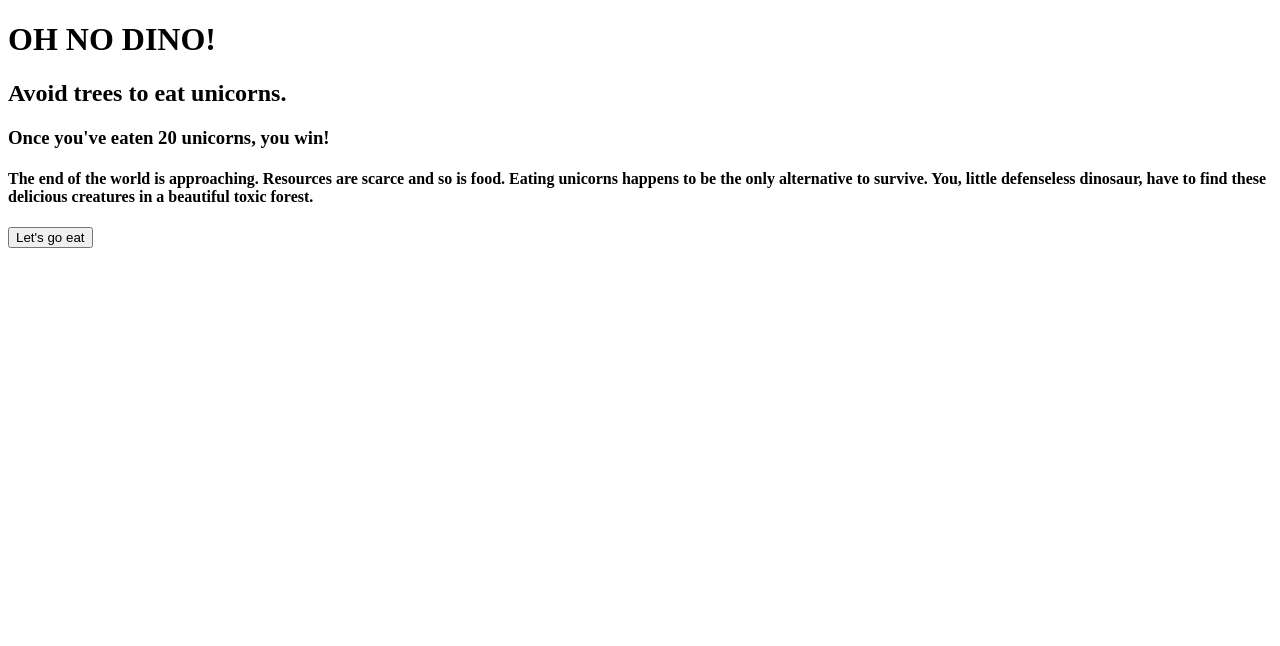
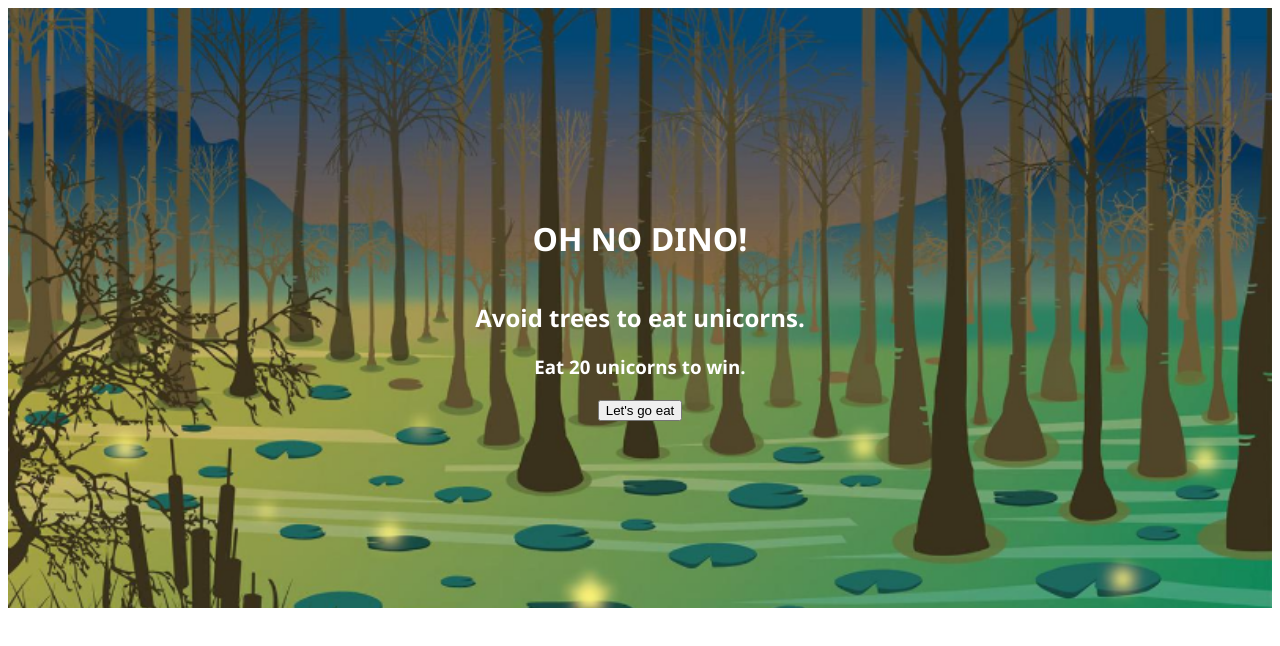
Before and after one commit to justinebenevent/Oh-No-Dino, a plain HTML site: page index.html in a window 1280 px wide. Drawn offline with Linux system fonts and the light colour scheme.

Commit message:
udpate win, splash and game over screen, ReadMe added

```diff
--- a/GameOverScreen.html
+++ b/GameOverScreen.html
@@ -1,10 +1,21 @@
 <!DOCTYPE html>
 
-<body>
-    <h1>Oh no... Dino... :(</h1>
-    <h2>Game Over</h2>
-    <a href="oh-no-dino.html"><button>You're still starving. Try again, dino.</button></a>
+<head>
+    <meta charset="UTF-8" />
+    <meta name="viewport" content="width=device-width, initial-scale=1.0" />
+    <link rel="stylesheet" href="styles/winScreen.css">
+</head>
 
-</body>
+<header id="header">
+    <div>
+        <h1>Oh no... Dino...</h1>
+    </div>
+    <div>
+        <h2>Game Over</h2>
+    </div>
+    <div><a href="oh-no-dino.html"><button>You're still starving. Try again, dino.</button></a></div>
+    <div><img src="https://media.giphy.com/media/ZJlesIV8TnabS/source.gif" alt="unicornDancing"></div>
+
+</header>
 
 </html>
--- a/index.html
+++ b/index.html
@@ -1,14 +1,23 @@
 <!DOCTYPE html>
+<html lang="en">
+
+<head>
+    <meta charset="UTF-8" />
+    <meta name="viewport" content="width=device-width, initial-scale=1.0" />
+    <link rel="stylesheet" href="styles/splashScreen.css">
+</head>
 
 <body>
-    <h1>OH NO DINO!</h1>
-    <h2>Avoid trees to eat unicorns.</h2>
-    <h3>Once you've eaten 20 unicorns, you win!</h3>
-    <h4>The end of the world is approaching. Resources are scarce and so is food. Eating unicorns happens to be the only
-        alternative to survive. You, little defenseless dinosaur, have to find these delicious creatures in a beautiful
-        toxic forest.</h4>
-
-    <a href="oh-no-dino.html"><button>Let's go eat</button></a>
+    <header id="header">
+        <div class="h1">
+            <h1>OH NO DINO!</h1>
+        </div>
+        <div class="intro">
+            <h2>Avoid trees to eat unicorns.</h2>
+            <h3>Eat 20 unicorns to win.</h3>
+        </div>
+        <div><a href="oh-no-dino.html"><button>Let's go eat</button></a></div>
+    </header>
 </body>
 
 </html>
--- /dev/null
+++ b/styles/splashScreen.css
@@ -0,0 +1,13 @@
+#header {
+    background-image: url("../illustrations/bgSplashScreen.PNG");
+    background-size: cover;
+    width: auto;
+    height: 600px;
+    color: white;
+    text-align: center;
+    font-family: 'Segoe UI', Roboto, Oxygen, Ubuntu, Cantarell, 'Open Sans', 'Helvetica Neue', sans-serif;
+    display: flex;
+    justify-content: center;
+    align-items: center;
+    flex-direction: column;
+}
--- /dev/null
+++ b/styles/winScreen.css
@@ -0,0 +1,11 @@
+#header {
+    width: auto;
+    height: 600px;
+    color: pink;
+    text-align: center;
+    font-family: 'Segoe UI', Roboto, Oxygen, Ubuntu, Cantarell, 'Open Sans', 'Helvetica Neue', sans-serif;
+    display: flex;
+    justify-content: center;
+    align-items: center;
+    flex-direction: column;
+}
```
Also changed, not shown: WinScreen.html (+16 -7 lines), oh-no-dino.js (+24 -26 lines), dino2.png, gameOverScreen.PNG (deleted), gameover 2.PNG (deleted), illustrations/bgSplashScreen.PNG (added), illustrations/bgWinScreen.PNG (added), 3 other files.
